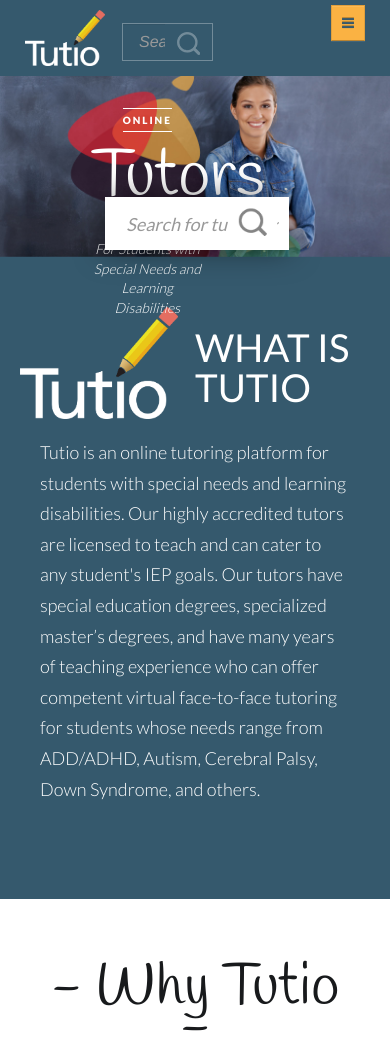
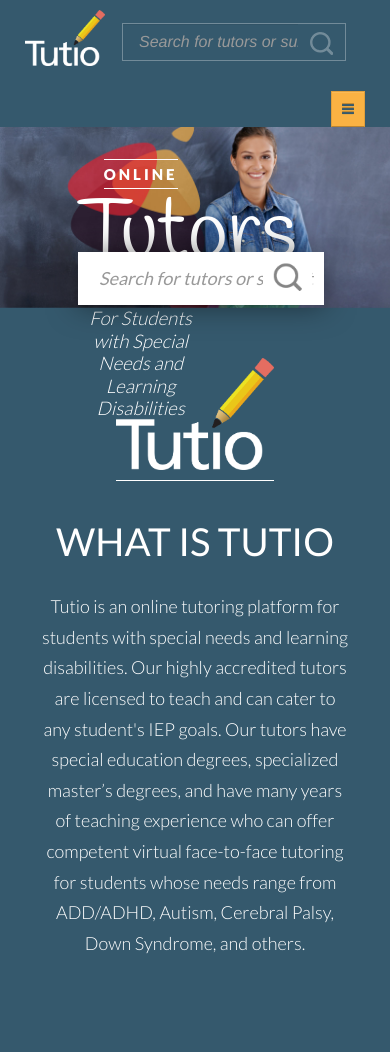
Before and after one commit to marywatcher/Tutio, a plain HTML site: page Tutio/public_html/index.html in a window 390 px wide. Shown: the top 1052 px of the page. Drawn offline with Linux system fonts and the light colour scheme.

Commit message:
Responsiveness: stage 1

```diff
--- a/Tutio/public_html/css/style.css
+++ b/Tutio/public_html/css/style.css
@@ -578,14 +578,14 @@ p {
 /*
 3.4 Pricing
 ******************************************************************/
-#pricing { background: url("../images/pricing.jpg") no-repeat center bottom; min-height: 856px; }
+#pricing { background: url("../images/pricing.jpg") no-repeat center bottom; background-size: 100%; max-height: 856px; }
 #pricing .span2 { width: 18%; }
 #pricing .row-fluid [class*="span"] {margin-left: 1%;}
 #pricing .row-fluid .offset1 {margin-left: 3%;}
 
 #pricing .title.lato h1 { margin-top: 250px; margin-bottom: 0; text-align: center; font: 900 70px Lato; text-transform: uppercase; color: #271325; }
 #pricing .title { margin-bottom: 0; }
- .price-table {
+.price-table {
     margin-top: 100px;
     margin-bottom: 20px;
 }
@@ -728,6 +728,30 @@ p {
 /*
 4 Responsible
 ********************************************************************/
+@media (max-width: 1550px) {
+    #home h1.title .desc { font-size: 1.25em; line-height: 1.2em; margin-top: 2.7em; }
+}
+@media (max-width: 1370px) {
+     #home h1.title { font-size: 21px;}
+}
+@media (max-width: 1250px) {
+    .thumbnail { width:70%; }
+    #home h1.title { font-size: 18px;}
+    #home h1.title .desc {margin-top: 3.2em;}
+    #pricing .title.lato h1 { margin-top: 0.8em; }
+}
+@media (max-width: 1110px) {
+    #home h1.title { font-size: 18px; width: 32%; left: 17.5%; }
+    #home h1.title .handlee { font-size: 5.5em; margin-top: 0.38em; }
+    #home h1.title .desc {margin-top: 2.8em;}
+    #home form.search-big { top: 69%;}
+    #home form.search-big input[type="search"]{ font-size: 18px;}
+    #home form.search-big input[type="submit"]{
+        background-size: 100%;
+        height: 45px;
+        width: 48.75px;
+    }
+}
  @media (min-width: 1200px) {
     .thumbnail .more {
         margin-left:-41px;
@@ -745,15 +769,14 @@ p {
         padding-left:0;
         padding-right:0;
     }
-    #home h1.title { font-size: 10px;}
-    #home form.search-big input[type="search"]{
-        font-size: 18px;
-    }
-    #home form.search-big input[type="submit"]{
-        background-size: 100%;
-        height: 45px;
-        width: 48.75px;
-    }
+    .navbar .btn { margin-top: 23px; }
+    .navbar form { width: 40%; }
+    #home form.search-big { width: 60%; left: 20%; }
+    #home h1.title { font-size: 15px; }
+
+    #pricing.section { padding: 0; }
+    #pricing .span2 { width: 20%; margin-bottom: 50px; }
+    #pricing .row-fluid [class*="span"] {margin-left: 0%;}
 
     .navbar-fixed-top, .navbar-fixed-bottom {
         position: fixed;
@@ -799,6 +822,15 @@ p {
     }
 }
 @media (max-width: 767px) {
+    #pricing { max-height: none !important; }
+    .price-table { margin-top: 40px;}
+    #pricing .span2 { width: 45%; }
+    #pricing .row-fluid [class*="span"] {margin: 0 auto 20px;}
+
+    .primary-section .brand {float: none; margin: 0 auto; border-bottom: 1px solid white; padding-bottom: 10px; margin-bottom: 20px; }
+    .section .title h1 { text-align: center; }
+    .primary-section .title p { text-align: center; }
+    .navbar form { width: 60%; }
     .info-mail {
         width:90%;
         padding:15px 0px;
```
